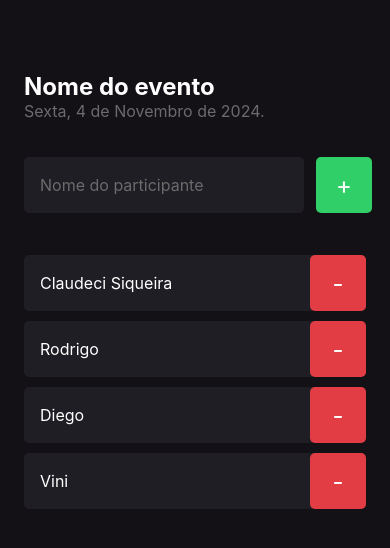
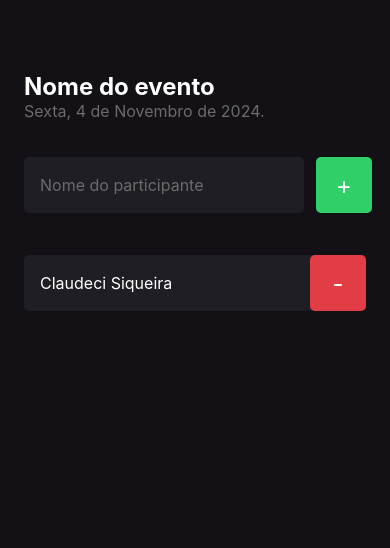
Before and after one commit to claudecijr77/imhere, a React Native app: screen / in a window 390 px wide. Shown: the top 548 px of the page. Built offline with nearby package versions, Linux system fonts and the light colour scheme.

Commit message:
Função Remover

```diff
--- a/src/components/Participant/index.tsx
+++ b/src/components/Participant/index.tsx
@@ -3,15 +3,16 @@ import { styles } from "./styles";
 
 type Props = {
     name: string;
+    onRemove: () => void;
 }
 
-export function Participant({ name }: Props) {
+export function Participant({ name, onRemove }: Props) {
     return (
         <View style={styles.container}>
             <Text style={styles.name}>
                 {name}
             </Text>
-            <TouchableOpacity style={styles.button}>
+            <TouchableOpacity style={styles.button} onPress={onRemove}>
                 <Text style={styles.buttonText}>
                     -
                 </Text>
--- a/src/screens/Home/index.tsx
+++ b/src/screens/Home/index.tsx
@@ -7,6 +7,10 @@ export function Home() {
 
     function handleParticipantAdd() {
         console.log("Você clicou no botão de adicionar")
+    }
+
+    function handleParticipantRemove(name: string) {
+        console.log(`Você clicou no botão de remover ${name}`)
     }
 
     return (
@@ -33,10 +37,7 @@ export function Home() {
                 </TouchableOpacity>
             </View>
 
-            <Participant name="Claudeci Siqueira" />
-            <Participant name="Rodrigo" />
-            <Participant name="Diego" />
-            <Participant name="Vini" />
+            <Participant name="Claudeci Siqueira" onRemove={() => handleParticipantRemove("Claudeci Siqueira")} />
 
         </View>
     )
```
